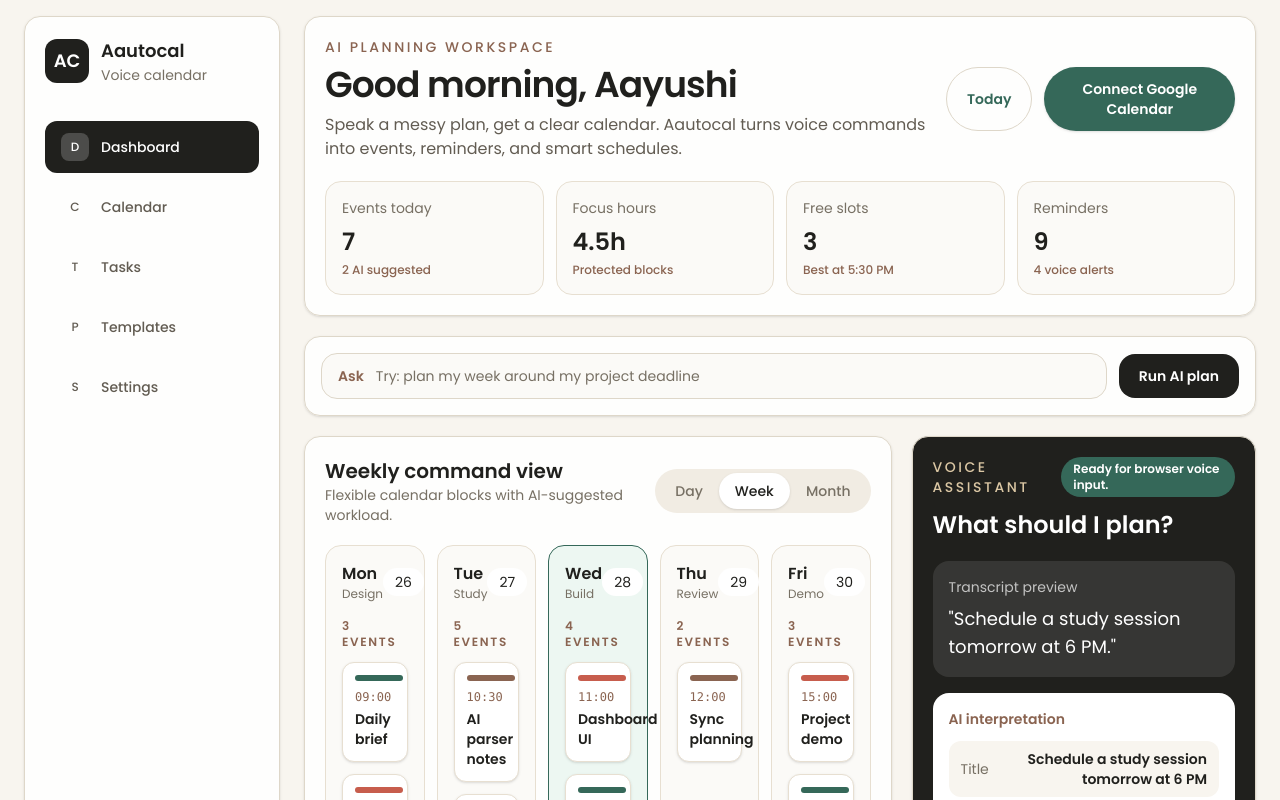
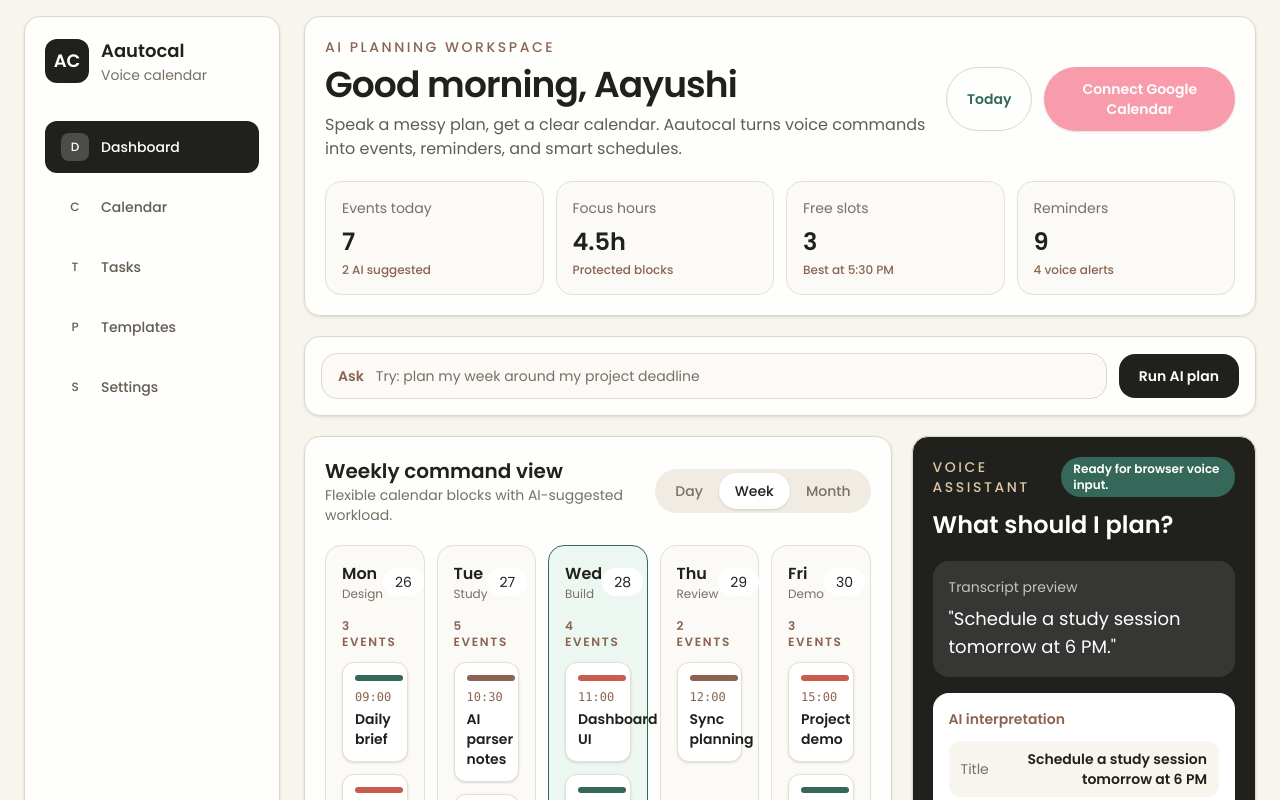
Before and after one commit to Aayushi-Banthia/AautoCal, a Next.js app: page / in a window 1280 px wide. Shown: the top 800 px of the page. Built offline with nearby package versions, Linux system fonts and the light colour scheme; no server answers.

Commit message:
Update button styles and colors in AuthStatus component

```diff
--- a/app/components/AuthStatus.tsx
+++ b/app/components/AuthStatus.tsx
@@ -7,7 +7,7 @@
   if (!session?.user) {
     return (
       <form action={signInWithGoogle}>
-        <button className="rounded-full bg-[#356859] px-5 py-3 text-sm font-semibold text-white shadow-sm transition hover:bg-[#2c574b]">
+        <button className="rounded-full bg-[#f89cac] px-5 py-3 text-sm font-semibold text-white shadow-sm transition hover:bg-[#e8628a]">
           Connect Google Calendar
         </button>
       </form>
@@ -16,12 +16,12 @@
 
   return (
     <div className="flex flex-col gap-3 sm:flex-row sm:items-center">
-      <div className="rounded-2xl border border-[#ded7c9] bg-[#fbfaf7] px-4 py-3">
+      <div className="rounded-2xl border border-[#f0e9e9] bg-[#fdeef1] px-4 py-3">
         <p className="text-sm font-semibold">{session.user.name}</p>
-        <p className="text-xs text-[#356859]">Google connected</p>
+        <p className="text-xs text-[#47cfcb]">Google connected</p>
       </div>
       <form action={signOutOfGoogle}>
-        <button className="rounded-full border border-[#ded7c9] px-5 py-3 text-sm font-semibold text-[#625c52] transition hover:bg-[#f1ece3]">
+        <button className="rounded-full border border-[#f0e9e9] px-5 py-3 text-sm font-semibold text-[#8a8a8a] transition hover:bg-[#f7f7f7]">
           Sign out
         </button>
       </form>
```
